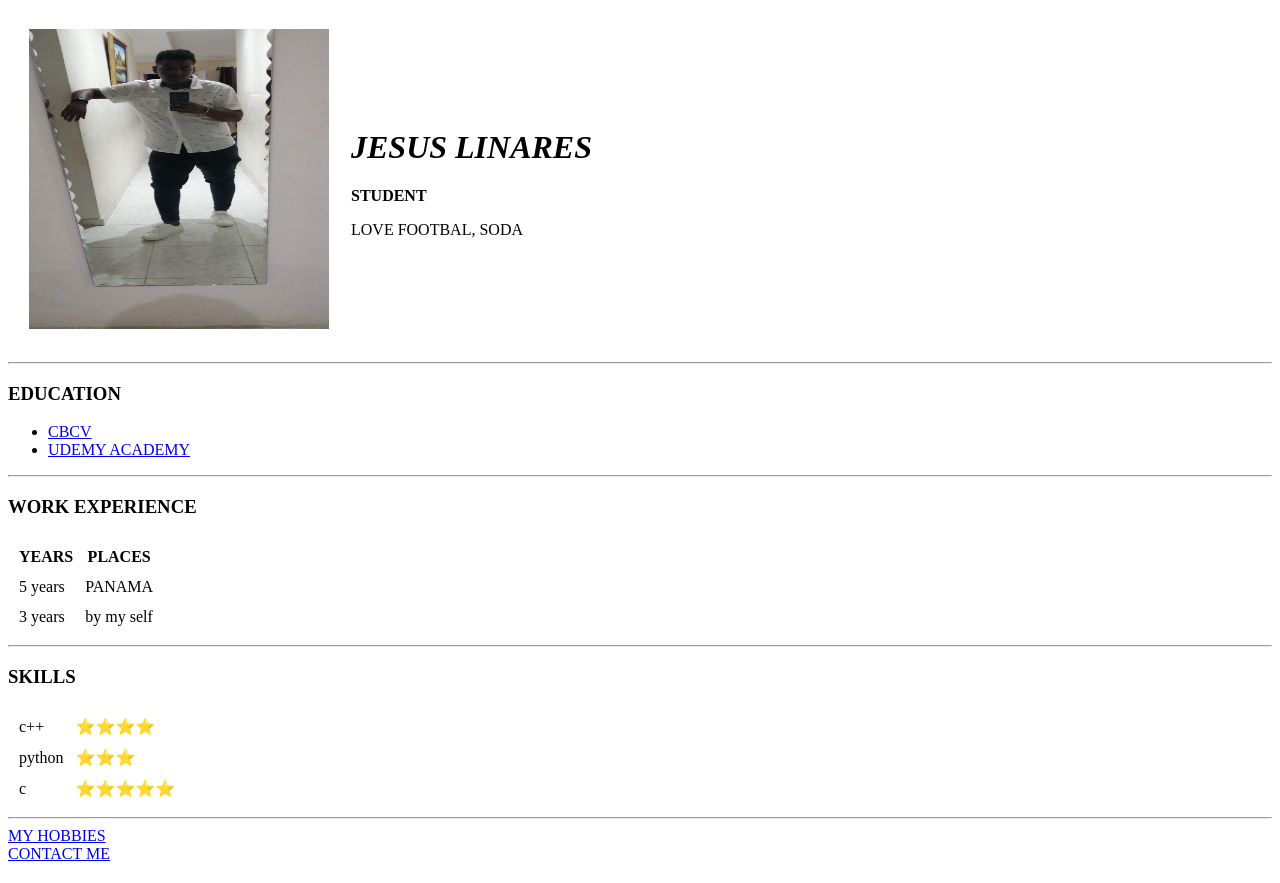
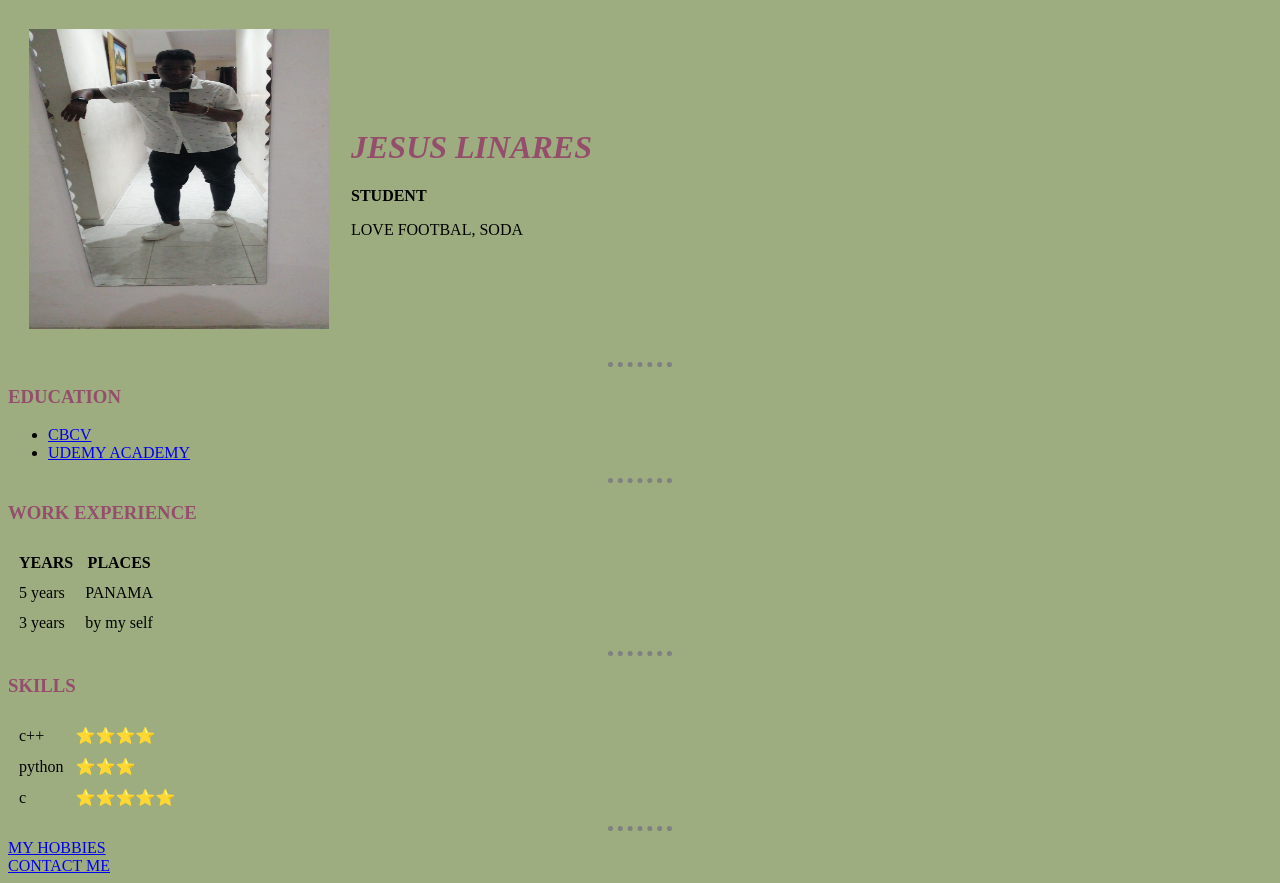
Before and after one commit to JALF25/cv, a plain HTML site: page index.html in a window 1280 px wide. Drawn offline with Linux system fonts and the light colour scheme.

Commit message:
Add files via upload

```diff
--- /dev/null
+++ b/CSS/styles.css
@@ -0,0 +1,14 @@
+body{
+  background-color:#9dad7f;
+}
+hr{
+  border-style: none;
+  border-top-style: dotted;
+  border-color: grey;
+  border-width: 5px;
+  width: 5%;
+}
+h1,h2,h3{
+  color:#944e6c;
+
+}
--- a/index.html
+++ b/index.html
@@ -3,9 +3,10 @@
 <head>
   <meta charset="utf-8">
   <title>JESUS'S PERSONAL SITE</title>
+  <link rel="stylesheet" href="css/styles.css">
 </head>
 
-<body>
+<body style="">
   <table cellspacing="20">
     <tr>
       <td><img src="images/PORTADA.jpeg" alt="JESUS LINARES" width="300" height="300"></td>
```
Also changed, not shown: contact me.html (+1 -0 lines), my hobbies.html (+1 -0 lines).
